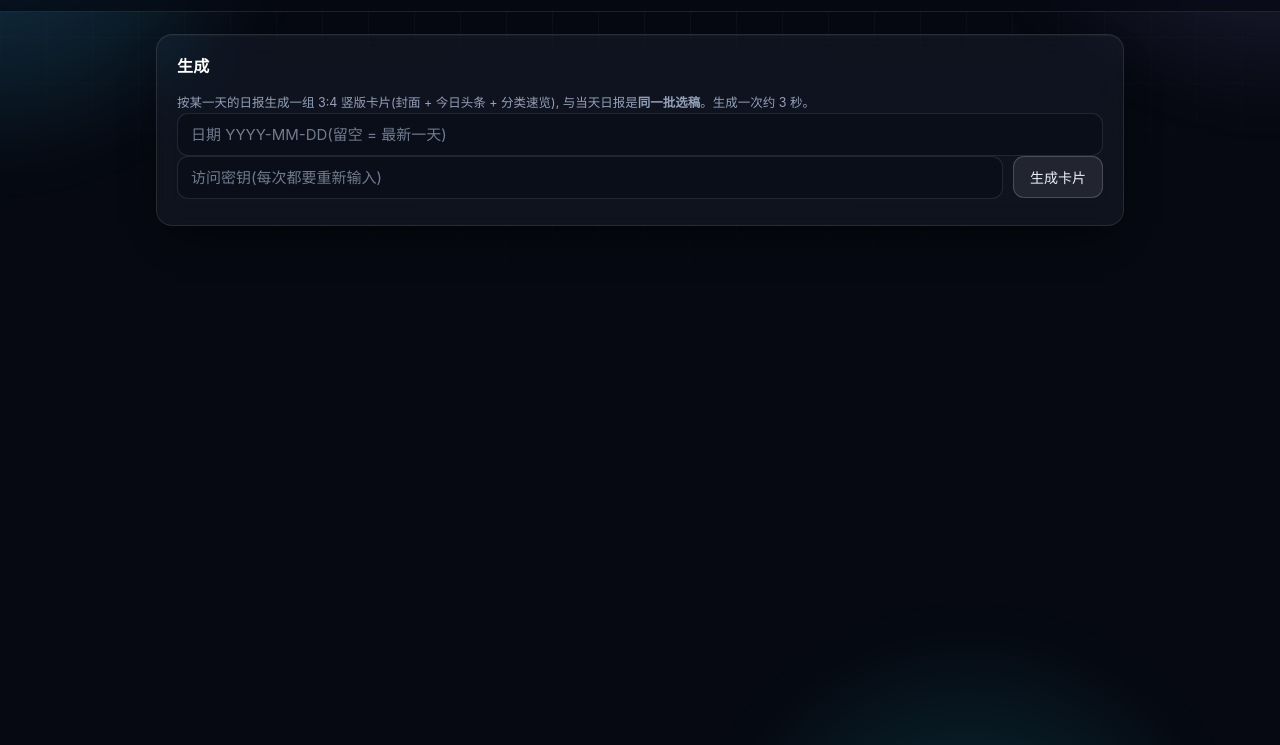
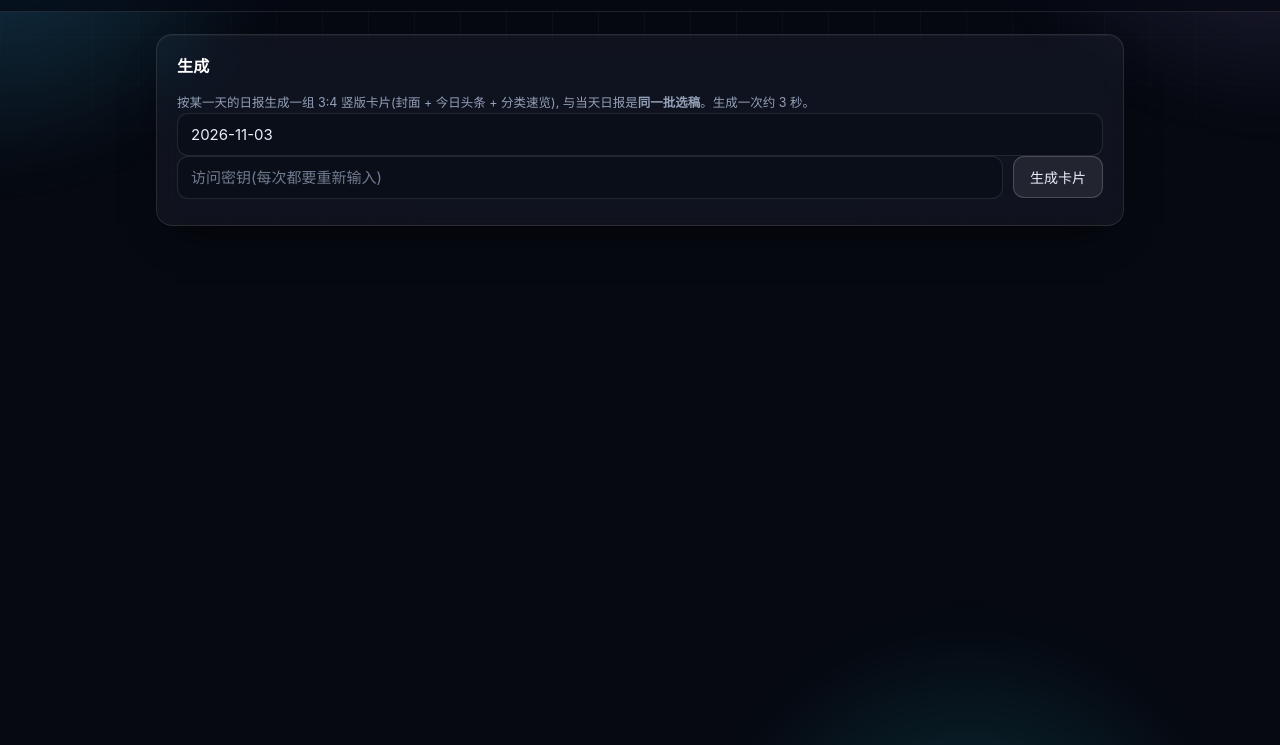
Before and after one commit to ZeeTee/aggregation-page, a website built with Vite: page tools/xhs-cards/index.html in a window 1280 px wide. Shown: the part 55-800 px from the top of the page. Built offline with nearby package versions, Linux system fonts and the light colour scheme.

Commit message:
小红书卡片:日期默认填今天
原来日期框是空的(placeholder 写"留空 = 最新一天"),用户得自己输。现在打开
页面就预填今天,清空则回退成"最新一天"。

## 关键点:必须按本地时区取年月日

不能用 `toISOString().slice(0,10)` —— 那是 UTC。本机是 CST(UTC+8),早上 7 点时
UTC 还停在前一天 23 点,页面就会默认成"昨天",而日报是按本地日期命名/缓存的。

实测:new Date(2026, 0, 5, 0:30) 时 localDateString 给 2026-01-05,
而 toISOString().slice(0,10) 给 2026-01-04。

## 为什么单独一个 date.ts

main.ts 顶层就要 must('#date') 取 DOM,单测直接 import 会炸(交给 vitest 的
happy-dom 之外的环境)。按项目里 polling.ts 的同样做法,把纯函数抽出来单独测。

## 顺带改的文案

- placeholder:"留空 = 最新一天" -> "清空 = 最新一天"
- 生成失败的提示更具体:原文"该日期可能还没有日报缓存" -> "这一天还没有日报缓存。
  今天的日报通常 07:00 之后才有,可换前一天试试。"(后端只回通用文案,细节留在日志)

## 验证

  typecheck / build 通过;测试 152 个全绿(新增 4 个日期用例:本地语义、UTC 差异、
  补零、跨年边界);
  本机冒烟 26/26;
  真实接口:用今天 2026-11-03 生成 -> 200 / 8 张 / 2.86 秒;
  无缓存日期 2020-01-01 -> 502(前端会显示上面那句友好提示)。

```diff
--- /dev/null
+++ b/tools/xhs-cards/date.ts
@@ -0,0 +1,18 @@
+/**
+ * 日期小工具(纯函数,不碰 DOM)。
+ *
+ * 单独成文件的原因:`main.ts` 顶层就要取 DOM 元素,单测直接 import 它会炸;
+ * 把纯逻辑抽出来才能被 vitest 直接测。
+ */
+
+const pad2 = (n: number): string => String(n).padStart(2, '0');
+
+/**
+ * 把 Date 转成 `YYYY-MM-DD`,**按本地时区**取年月日。
+ *
+ * 不能用 `toISOString().slice(0, 10)` —— 那是 UTC。东八区早上 7 点时,
+ * UTC 还是前一天 23 点,页面就会默认成"昨天",而日报是按本地日期命名的。
+ */
+export function localDateString(date: Date): string {
+  return `${date.getFullYear()}-${pad2(date.getMonth() + 1)}-${pad2(date.getDate())}`;
+}
--- a/tools/xhs-cards/index.html
+++ b/tools/xhs-cards/index.html
@@ -18,7 +18,7 @@
       与当天日报是<strong>同一批选稿</strong>。生成一次约 3 秒。
     </p>
     <div class="row">
-      <input id="date" type="text" inputmode="numeric" placeholder="日期 YYYY-MM-DD(留空 = 最新一天)"
+      <input id="date" type="text" inputmode="numeric" placeholder="日期 YYYY-MM-DD(清空 = 最新一天)"
              autocomplete="off" autocapitalize="off" spellcheck="false">
     </div>
     <div class="row">
--- a/tools/xhs-cards/main.ts
+++ b/tools/xhs-cards/main.ts
@@ -17,6 +17,7 @@ import { ApiError, callApi } from '../../src/shared/api';
 import { must } from '../../src/shared/dom';
 import { toast } from '../../src/shared/toast';
 import type { XhsCardsResult } from '../../src/shared/types';
+import { localDateString } from './date';
 import { buildZip } from './zip';
 
 const dateInput = must<HTMLInputElement>('#date');
@@ -35,6 +36,9 @@ let cacheBust = Date.now();
 
 const DATE_RE = /^\d{4}-\d{2}-\d{2}$/;
 
+// 日期默认填**今天**(本地时区)。清空它则回退成"最新一天"。
+dateInput.value = localDateString(new Date());
+
 /** 拼一张卡片的访问地址(`<img src>` 与下载链接共用) */
 export function cardUrl(date: string, name: string, bust: number): string {
   const params = new URLSearchParams({ date, name, t: String(bust) });
@@ -51,7 +55,7 @@ export function describeError(error: unknown): string {
   if (error instanceof ApiError) {
     if (error.code === 'generate_cooldown') return error.message;
     if (error.code === 'xhs_command_failed') {
-      return '生成失败:该日期可能还没有日报缓存,换一天或先跑一次日报。';
+      return '生成失败:这一天还没有日报缓存。今天的日报通常 07:00 之后才有,可换前一天试试。';
     }
     if (error.code === 'invalid_date') return '日期格式不对,应为 YYYY-MM-DD。';
     return `${error.message}(${error.code})`;
```
Also changed, not shown: tests/xhs.test.ts (+25 -0 lines).
